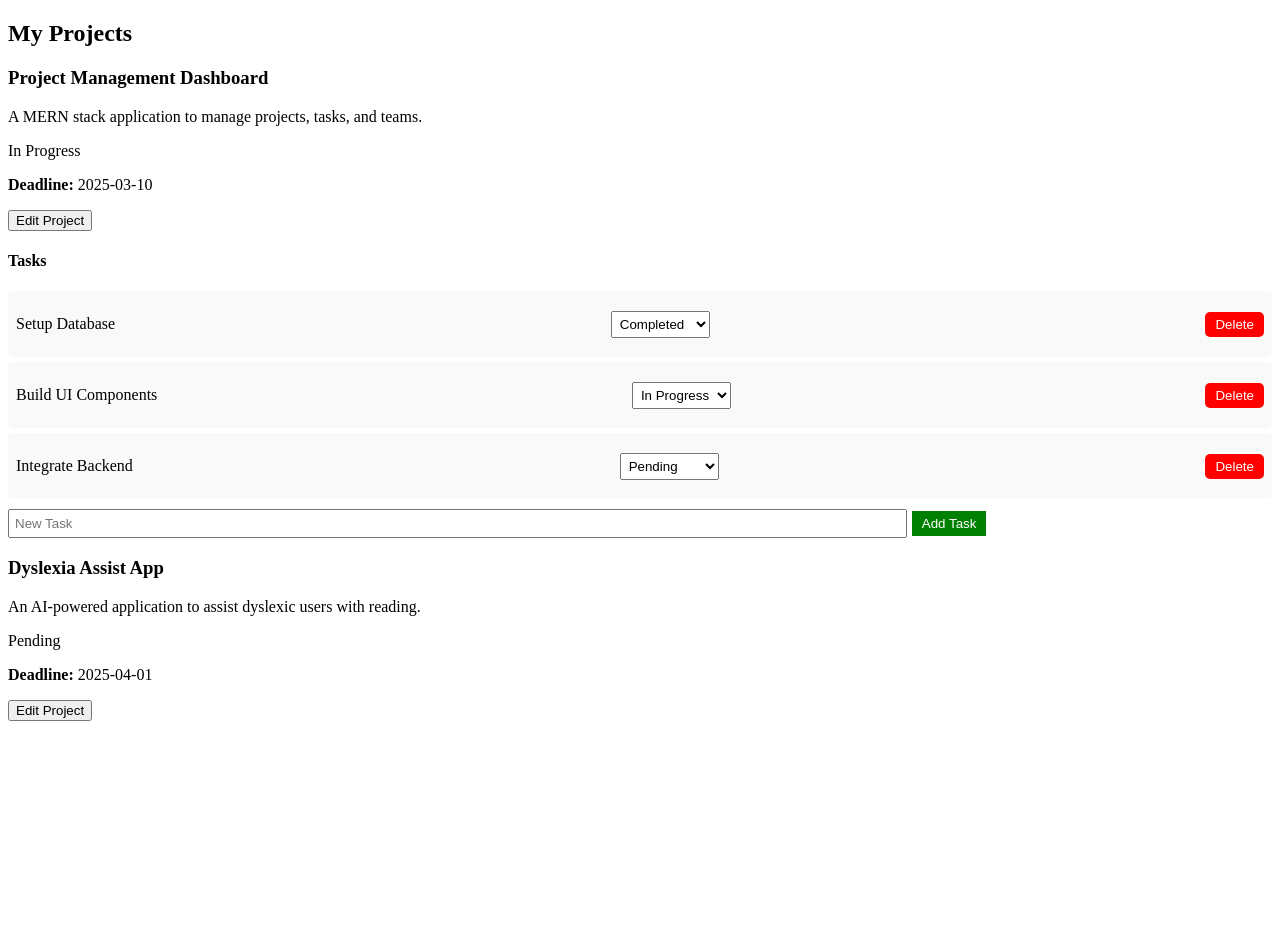
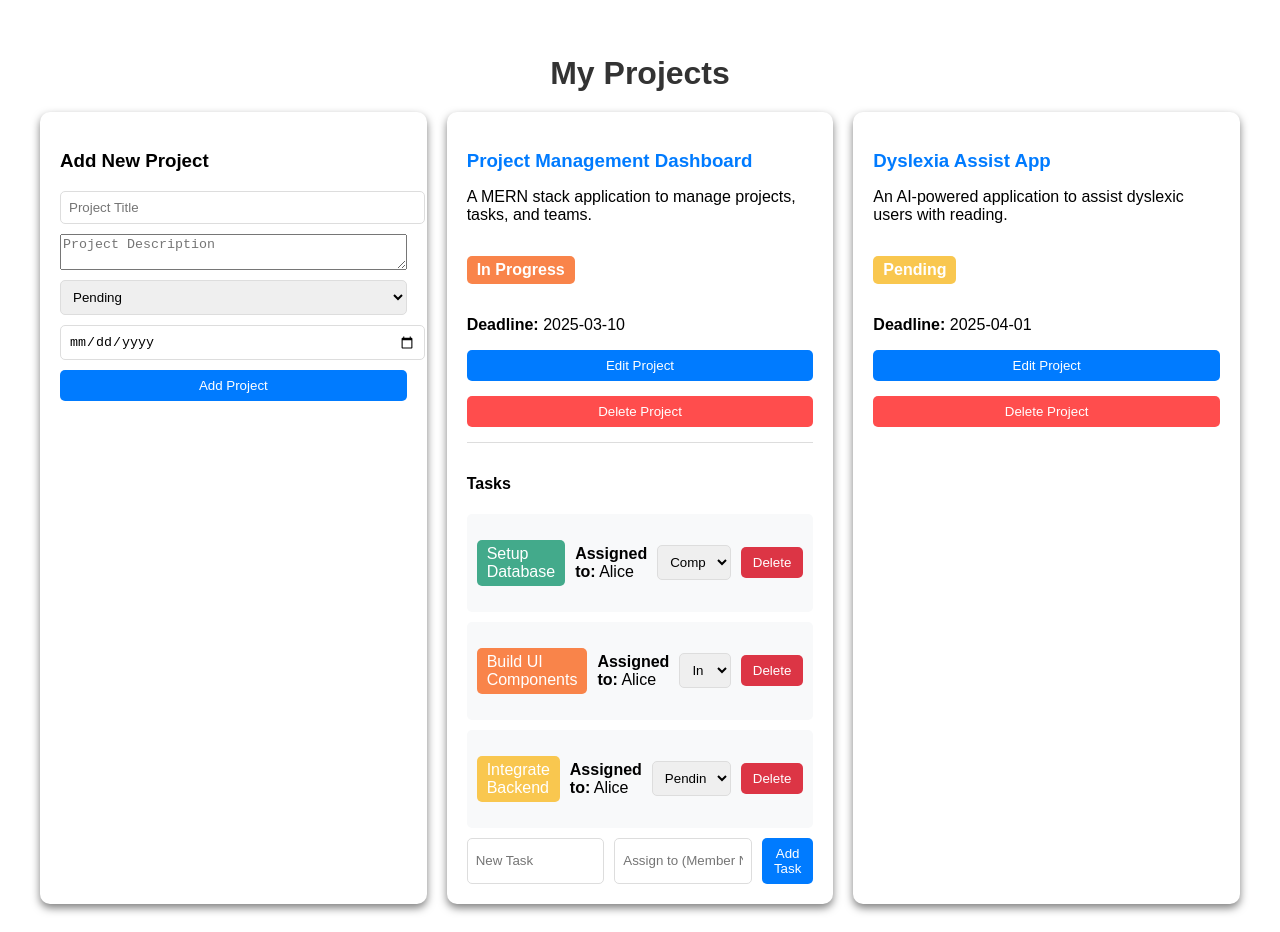
Before and after one commit to ShajithaS/Project-management-Dashboard, a React (Vite) app in the folder pmd/: page /projects in a window 1280 px wide. Both pictures are taken after a click on the element "Project Management Dashboard". Before the commit the page ends 800 px from the top, so only its background shows below. Built offline with nearby package versions, Linux system fonts and the light colour scheme.

Commit message:
modified project component

```diff
--- a/pmd/src/Components/Projects/Projects.css
+++ b/pmd/src/Components/Projects/Projects.css
@@ -1,4 +1,4 @@
-.task-item {
+/*.task-item {
     display: flex;
     align-items: center;
     justify-content: space-between;
@@ -38,4 +38,177 @@
     color: white;
     border: none;
     cursor: pointer;
+}*/
+/* Projects.css */
+.projects-container {
+    max-width: 1200px;
+    margin: 0 auto;
+    padding: 20px;
+    font-family: Arial, sans-serif;
 }
+
+.projects-title {
+    text-align: center;
+    font-size: 2rem;
+    margin-bottom: 20px;
+    color: #333;
+}
+.add-project-section{
+    background: #fff;
+    border-radius: 10px;
+    box-shadow: 0 4px 8px rgba(0, 0, 0, 0.5);
+    padding: 20px;
+}
+.add-project-form{
+    display: flex;
+    flex-direction: column;
+    gap:10px
+}
+
+.projects-grid {
+    display: grid;
+    grid-template-columns: repeat(auto-fit, minmax(300px, 1fr));
+    gap: 20px;
+}
+
+.project-card {
+    background: #fff;
+    border-radius: 10px;
+    box-shadow: 0 4px 8px rgba(0, 0, 0, 0.5);
+    padding: 20px;
+    transition: transform 0.3s ease-in-out;
+}
+
+.project-card:hover {
+    transform: scale(1.02);
+}
+
+.project-card h3 {
+    cursor: pointer;
+    color: #007bff;
+    margin-bottom: 10px;
+}
+.project-card-button{
+    display: flex;
+    justify-content: center;
+    flex-direction: column;
+    gap: 15px;
+}
+.delete-project-btn {
+    background-color: #ff4d4d;
+    color: white;
+    padding: 8px 12px;
+    border: none;
+    cursor: pointer;
+    border-radius: 5px;
+    transition: background 0.3s;
+
+}
+
+.delete-project-btn:hover {
+    background-color: #cc0000;
+}
+
+.status {
+    font-weight: bold;
+    padding: 5px 10px;
+    border-radius: 5px;
+    display: inline-block;
+}
+
+.status-pending {
+    background: #f9c74f;
+    color: #fff;
+}
+
+.status-inprogress {
+    background: #f9844a;
+    color: #fff;
+    border-radius: 5px;
+}
+
+.status-completed {
+    background: #43aa8b;
+    color: #fff;
+    border-radius: 5px;
+}
+
+button {
+    background: #007bff;
+    color: white;
+    border: none;
+    padding: 8px 12px;
+    border-radius: 5px;
+    cursor: pointer;
+    transition: background 0.3s;
+}
+
+button:hover {
+    background: #0056b3;
+}
+
+.cancel-btn {
+    background: #dc3545;
+}
+
+.cancel-btn:hover {
+    background: #a71d2a;
+}
+.edit-form{
+    display: flex;
+    flex-direction: column;
+}
+.tasks-section {
+    margin-top: 15px;
+    padding-top: 10px;
+    border-top: 1px solid #ddd;
+}
+
+.task-item {
+    display: flex;
+    align-items: center;
+    background: #f8f9fa;
+    padding: 10px;
+    border-radius: 5px;
+    margin-bottom: 10px;
+    gap:10px;
+}
+
+.task-status {
+    flex: 1;
+}
+.task-status.status-pending {
+    color: #fff;
+    border-radius: 5px;
+    padding:5px 10px;
+}
+.task-status.status-inprogress {
+    color: #fff;
+    border-radius: 5px;
+    padding:5px 10px;
+}
+.task-status.status-completed {
+    color: #fff;
+    border-radius: 5px;
+    padding:5px 10px;
+}
+
+.add-task {
+    display: flex;
+    gap: 10px;
+}
+
+input, select {
+    padding: 8px;
+    border: 1px solid #ddd;
+    border-radius: 5px;
+    width: 100%;
+}
+
+.delete-btn {
+    background: #dc3545;
+}
+
+.delete-btn:hover {
+    background: #a71d2a;
+}
--- a/pmd/src/Components/Projects/Projects.jsx
+++ b/pmd/src/Components/Projects/Projects.jsx
@@ -1,25 +1,27 @@
-import React from 'react'
-import { useState } from 'react';
-import "./Projects.css"
+import React from "react";
+import { useState } from "react";
+import "./Projects.css";
 
 const Projects = () => {
-    const [projects, setProjects] = useState([
+  const [projects, setProjects] = useState([
     {
       id: 1,
       title: "Project Management Dashboard",
-      description: "A MERN stack application to manage projects, tasks, and teams.",
+      description:
+        "A MERN stack application to manage projects, tasks, and teams.",
       status: "In Progress",
       deadline: "2025-03-10",
       tasks: [
-        { id: 101, title: "Setup Database", status: "Completed" },
-        { id: 102, title: "Build UI Components", status: "In Progress" },
-        { id: 103, title: "Integrate Backend", status: "Pending" },
+        { id: 101, title: "Setup Database", status: "Completed",assignedTo: "Alice"},
+        { id: 102, title: "Build UI Components", status: "In Progress",assignedTo: "Alice" },
+        { id: 103, title: "Integrate Backend", status: "Pending",assignedTo: "Alice" },
       ],
     },
     {
       id: 2,
       title: "Dyslexia Assist App",
-      description: "An AI-powered application to assist dyslexic users with reading.",
+      description:
+        "An AI-powered application to assist dyslexic users with reading.",
       status: "Pending",
       deadline: "2025-04-01",
       tasks: [
@@ -31,14 +33,21 @@ const Projects = () => {
 
   const [editingProject, setEditingProject] = useState(null);
   const [selectedProject, setSelectedProject] = useState(null);
-  const [newTask, setNewTask] = useState("");
   const [projectData, setProjectData] = useState({
     title: "",
     description: "",
     status: "Pending",
     deadline: "",
   });
-
+  const [newProject, setNewProject] = useState({
+    title: "",
+    description: "",
+    status: "Pending",
+    deadline: "",
+  });
+  const deleteProject = (projectId) => {
+    setProjects(projects.filter((project) => project.id !== projectId));
+  };
   // Toggle project details view
   const toggleProjectDetails = (projectId) => {
     setSelectedProject(selectedProject === projectId ? null : projectId);
@@ -65,21 +74,27 @@ const Projects = () => {
     );
     setEditingProject(null);
   };
+  const [newTask, setNewTask] = useState("");
+  const [assignedMember, setAssignedMember] = useState("");
 
   // Add a new task to a project
   const addTask = (projectId) => {
-    if (!newTask.trim()) return;
+    if (!newTask.trim() || !assignedMember.trim()) return;
     setProjects(
       projects.map((p) =>
         p.id === projectId
           ? {
               ...p,
-              tasks: [...p.tasks, { id: Date.now(), title: newTask, status: "Pending" }],
+              tasks: [
+                ...p.tasks,
+                { id: Date.now(), title: newTask, status: "Pending",assignedTo: assignedMember,},
+              ],
             }
           : p
       )
     );
     setNewTask("");
+    setAssignedMember("");
   };
 
   // Update task status
@@ -125,11 +140,63 @@ const Projects = () => {
         return "";
     }
   };
+  const handleNewProjectChange = (e) => {
+    setNewProject({ ...newProject, [e.target.name]: e.target.value });
+  };
+  const addNewProject = (e) => {
+    e.preventDefault();
+    if (!newProject.title.trim() || !newProject.description.trim()) return;
+    setProjects([...projects, { id: Date.now(), ...newProject, tasks: [] }]);
+    setNewProject({
+      title: "",
+      description: "",
+      status: "Pending",
+      deadline: "",
+    });
+  };
+
   return (
     <div className="projects-container">
       <h2 className="projects-title">My Projects</h2>
 
       <div className="projects-grid">
+        <div className="add-project-section">
+          <h3>Add New Project</h3>
+          <form className="add-project-form" onSubmit={addNewProject}>
+            <input
+              type="text"
+              name="title"
+              value={newProject.title}
+              onChange={handleNewProjectChange}
+              placeholder="Project Title"
+              required
+            />
+            <textarea
+              name="description"
+              value={newProject.description}
+              onChange={handleNewProjectChange}
+              placeholder="Project Description"
+              required
+            />
+            <select
+              name="status"
+              value={newProject.status}
+              onChange={handleNewProjectChange}
+            >
+              <option value="Pending">Pending</option>
+              <option value="In Progress">In Progress</option>
+              <option value="Completed">Completed</option>
+            </select>
+            <input
+              type="date"
+              name="deadline"
+              value={newProject.deadline}
+              onChange={handleNewProjectChange}
+              required
+            />
+            <button type="submit">Add Project</button>
+          </form>
+        </div>
         {projects.map((project) =>
           editingProject === project.id ? (
             <div key={project.id} className="project-card">
@@ -142,12 +209,14 @@ const Projects = () => {
                   onChange={handleChange}
                   required
                 />
+                <br />
                 <textarea
                   name="description"
                   value={projectData.description}
                   onChange={handleChange}
                   required
                 />
+                <br />
                 <select
                   name="status"
                   value={projectData.status}
@@ -157,6 +226,7 @@ const Projects = () => {
                   <option value="In Progress">In Progress</option>
                   <option value="Completed">Completed</option>
                 </select>
+                <br />
                 <input
                   type="date"
                   name="deadline"
@@ -164,9 +234,14 @@ const Projects = () => {
                   onChange={handleChange}
                   required
                 />
+                <br />
                 <div className="edit-buttons">
                   <button type="submit">Save Changes</button>
-                  <button type="button" className="cancel-btn" onClick={() => setEditingProject(null)}>
+                  <button
+                    type="button"
+                    className="cancel-btn"
+                    onClick={() => setEditingProject(null)}
+                  >
                     Cancel
                   </button>
                 </div>
@@ -174,29 +249,55 @@ const Projects = () => {
             </div>
           ) : (
             <div key={project.id} className="project-card">
-              <h3 onClick={() => toggleProjectDetails(project.id)}>{project.title}</h3>
+              <h3 onClick={() => toggleProjectDetails(project.id)}>
+                {project.title}
+              </h3>
               <p>{project.description}</p>
-              <p className={`status ${getStatusClass(project.status)}`}>{project.status}</p>
-              <p><strong>Deadline:</strong> {project.deadline}</p>
-              <button onClick={() => handleEditProject(project)}>Edit Project</button>
+              <p className={`status ${getStatusClass(project.status)}`}>
+                {project.status}
+              </p>
+              <p>
+                <strong>Deadline:</strong> {project.deadline}
+              </p>
+              <div className="project-card-button">
+                <button onClick={() => handleEditProject(project)}>
+                  Edit Project
+                </button>
+                <button
+                  className="delete-project-btn"
+                  onClick={() => deleteProject(project.id)}
+                >
+                  Delete Project
+                </button>
+              </div>
 
               {selectedProject === project.id && (
                 <div className="tasks-section">
                   <h4>Tasks</h4>
                   {project.tasks.map((task) => (
                     <div key={task.id} className="task-item">
-                      <p className={`task-status ${getStatusClass(task.status)}`}>
+                      <p
+                        className={`task-status ${getStatusClass(task.status)}`}
+                      >
                         {task.title}
                       </p>
+                      <p><strong>Assigned to:</strong> {task.assignedTo}</p>
                       <select
                         value={task.status}
-                        onChange={(e) => updateTaskStatus(project.id, task.id, e.target.value)}
+                        onChange={(e) =>
+                          updateTaskStatus(project.id, task.id, e.target.value)
+                        }
                       >
                         <option value="Pending">Pending</option>
                         <option value="In Progress">In Progress</option>
                         <option value="Completed">Completed</option>
                       </select>
-                      <button className="delete-btn" onClick={() => deleteTask(project.id, task.id)}>Delete</button>
+                      <button
+                        className="delete-btn"
+                        onClick={() => deleteTask(project.id, task.id)}
+                      >
+                        Delete
+                      </button>
                     </div>
                   ))}
 
@@ -207,7 +308,15 @@ const Projects = () => {
                       onChange={(e) => setNewTask(e.target.value)}
                       placeholder="New Task"
                     />
-                    <button onClick={() => addTask(project.id)}>Add Task</button>
+                    <input
+                      type="text"
+                      value={assignedMember}
+                      onChange={(e) => setAssignedMember(e.target.value)}
+                      placeholder="Assign to (Member Name)"
+                    />
+                    <button onClick={() => addTask(project.id)}>
+                      Add Task
+                    </button>
                   </div>
                 </div>
               )}
@@ -216,7 +325,7 @@ const Projects = () => {
         )}
       </div>
     </div>
-  )
-}
+  );
+};
 
 export default Projects;
```
